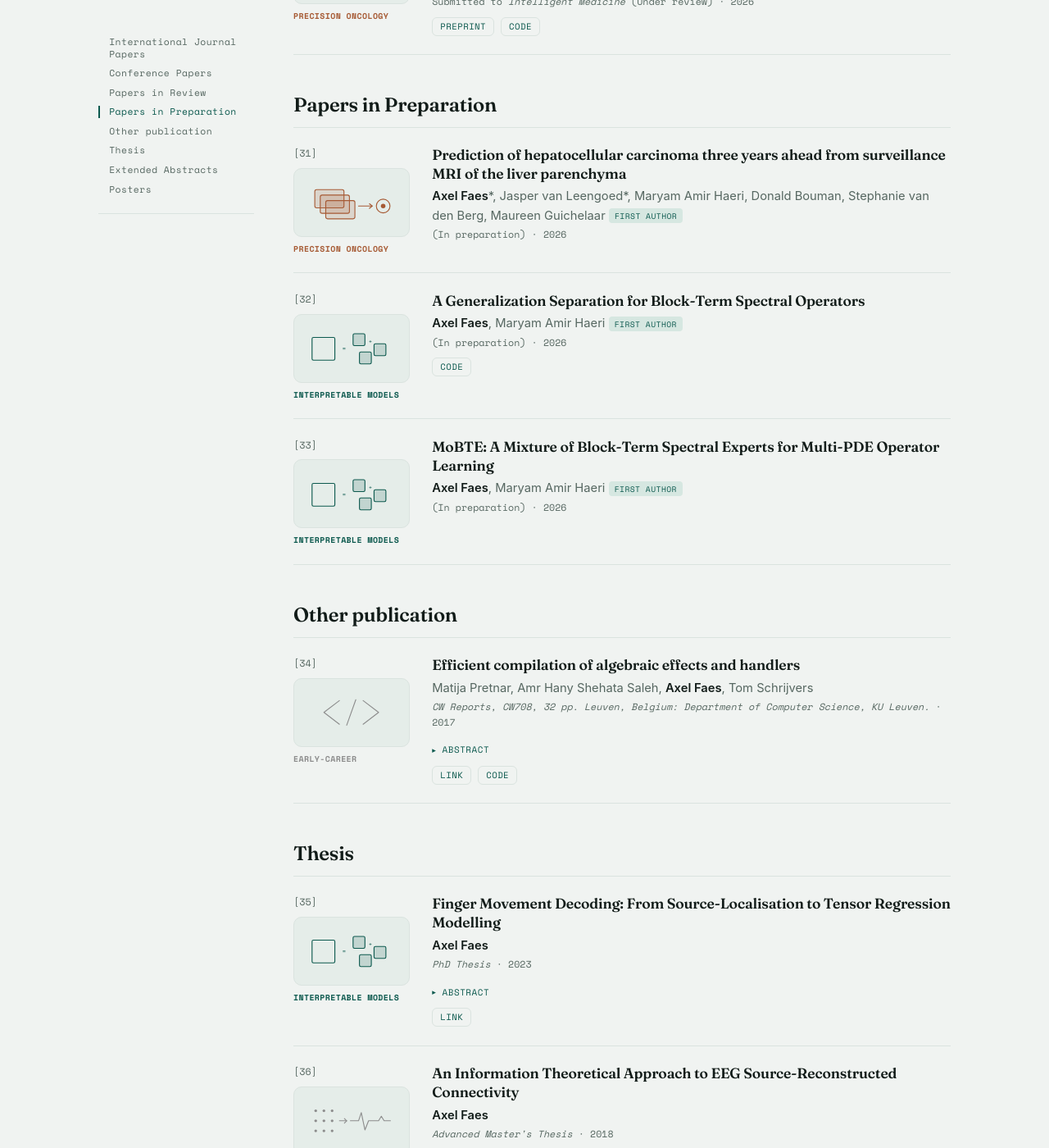
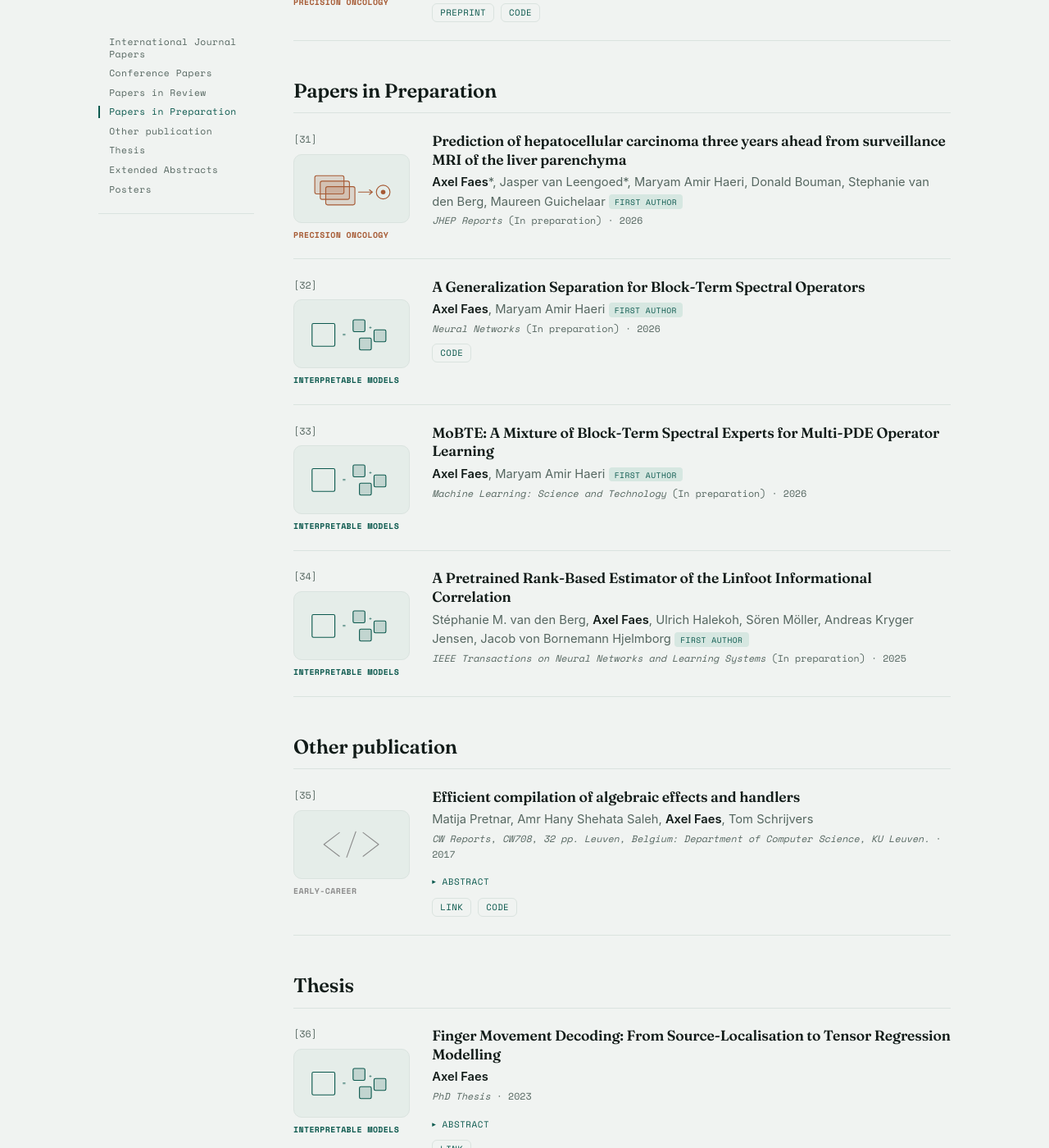
Before and after one commit to TheAxeC/theaxec.github.io, a Jekyll site: the page built from _pages/publications.md, in a window 1280 px wide and 1400 px high, scrolled down 6583 px. Shown: the whole window at 82% size. Built offline with Jekyll 4.4.1, drawn with Linux system fonts in a browser that asks for light colours; some of the changed text lies outside the part shown.

Commit message:
Update academic roles, revise publication titles, and enhance CV

```diff
--- a/_data/data.yml
+++ b/_data/data.yml
@@ -96,6 +96,9 @@ academic:
     - title: Bioinformatics (3740) Coordinating lecturer
       location: UHasselt
       duration: Sep. 2024 - Sep. 2025
+    - title: Programming for Experimental Research (202600224) Lecturer and project supervisor
+      location: University of Twente
+      duration: 2026 - 2027
     - title: Brain-Computer Interfacing (B-KUL-H08M0A) Guest Lecturer
       location: KU Leuven
       duration: 2022 - 2025
--- a/_data/publications.yml
+++ b/_data/publications.yml
@@ -60,11 +60,11 @@ papers-in-review:
         Code: https://github.com/TheAxeC/bttn-incident-af
       abstract: ""
     - authors: Meseret Assefa Kerga, Axel Faes
-      title: "Competing-Risks Modelling of a Widely-Used Cirrhosis Outcome Benchmark: Recovering the Transplant Outcome and Cause-Specific Risk Lost to Classification"
+      title: "Classification versus competing-risks models for recovering cause-specific risk: A simulation fitted to a primary biliary cirrhosis cohort"
       order: senior
       program:
         - prognosis
-      book: Computers in Biology and Medicine
+      book: ""
       pub_pre: "Submitted to "
       pub_post: (Under review)
       pub_date: 2026
@@ -181,7 +181,7 @@ papers-in-preparation:
       order: first
       program:
         - hcc
-      book: ""
+      book: JHEP Reports
       pub_pre: ""
       pub_post: (In preparation)
       pub_date: 2026
@@ -191,7 +191,7 @@ papers-in-preparation:
       order: first
       program:
         - tensor
-      book: ""
+      book: Neural Networks
       pub_pre: ""
       pub_post: (In preparation)
       pub_date: 2026
@@ -204,10 +204,21 @@ papers-in-preparation:
       order: first
       program:
         - tensor
-      book: ""
+      book: "Machine Learning: Science and Technology"
       pub_pre: ""
       pub_post: (In preparation)
       pub_date: 2026
+      url: ""
+      abstract: ""
+    - authors: Stéphanie M. van den Berg, Axel Faes, Ulrich Halekoh, Sören Möller, Andreas Kryger Jensen, Jacob von Bornemann Hjelmborg
+      title: A Pretrained Rank-Based Estimator of the Linfoot Informational Correlation
+      order: first
+      program:
+        - tensor
+      book: IEEE Transactions on Neural Networks and Learning Systems
+      pub_pre: ""
+      pub_post: (In preparation)
+      pub_date: 2025
       url: ""
       abstract: ""
 journal:
```
Also changed, not shown: 1 other file.
